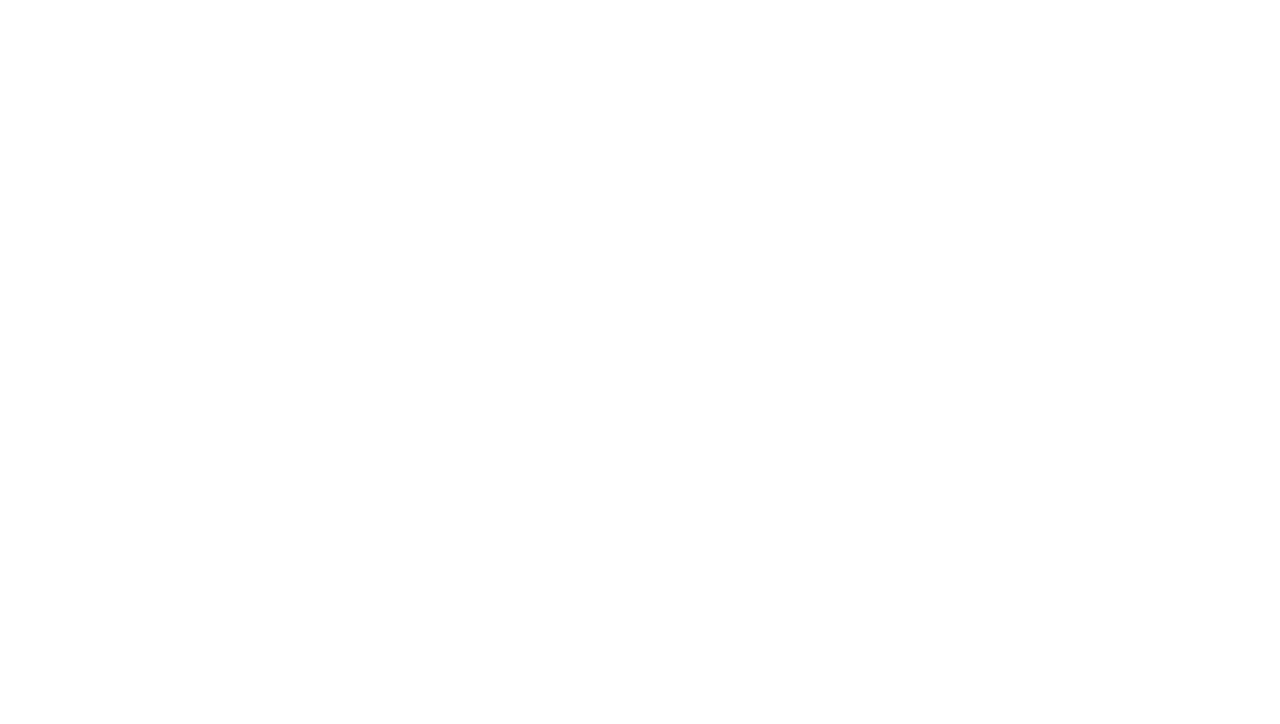
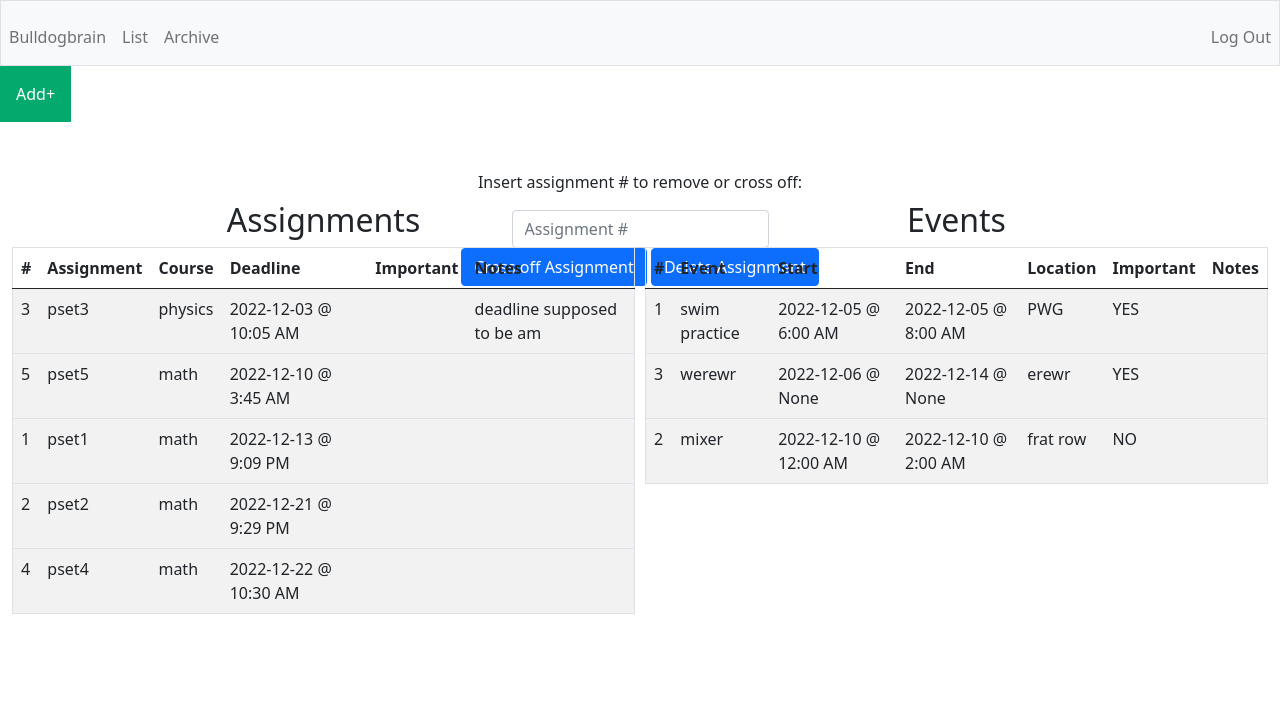
Before and after one commit to adhamhus/CS50FinalProject, a Flask app: page /archive in a window 1280 px wide. Before the commit the part shown is empty. Shown: the top 724 px of the page. Run offline with Flask 2, Linux system fonts and the light colour scheme; a user stored in the database is signed in; some libraries are stand-ins or nearby versions.

Commit message:
starting day view and cross out

```diff
--- a/bulldogbrain/app.py
+++ b/bulldogbrain/app.py
@@ -193,11 +193,19 @@
 
     """List view of assignments and events"""
     # Populates the list html table
-    assignments = db.execute(
-        "SELECT title, course, date(deadline) as date, CASE WHEN StrFTime('%H', deadline) % 12 = 0 THEN 12 ELSE StrFTime('%H', deadline) % 12 END || ':' || StrFTime('%M', deadline) || ' ' || CASE WHEN CAST(StrFTime('%H', deadline) AS INTEGER) > 12 THEN 'PM' ELSE 'AM' END 'time', importance, notes FROM assignments WHERE user_id = ? ORDER BY deadline ASC", session["user_id"])
-    events = db.execute(
-        "SELECT title, location, start_date, CASE WHEN StrFTime('%H', start_time) % 12 = 0 THEN 12 ELSE StrFTime('%H', start_time) % 12 END || ':' || StrFTime('%M', start_time) || ' ' || CASE WHEN CAST(StrFTime('%H', start_time) AS INTEGER) > 12 THEN 'PM' ELSE 'AM' END 'start_time', end_date, CASE WHEN StrFTime('%H', end_time) % 12 = 0 THEN 12 ELSE StrFTime('%H', end_time) % 12 END || ':' || StrFTime('%M', end_time) || ' ' || CASE WHEN CAST(StrFTime('%H', end_time) AS INTEGER) > 12 THEN 'PM' ELSE 'AM' END 'end_time', importance, notes FROM events WHERE user_id = ? ORDER BY start_date ASC, start_time ASC", session["user_id"])
-    return render_template("list.html", assignments=assignments, events=events)
+    if request.method == "POST":
+        return render_template("list.html", assignments=assignments, events=events)
+    else:
+        assignments = db.execute(
+            "SELECT id, title, course, date(deadline) as date, CASE WHEN StrFTime('%H', deadline) % 12 = 0 THEN 12 ELSE StrFTime('%H', deadline) % 12 END || ':' || StrFTime('%M', deadline) || ' ' || CASE WHEN CAST(StrFTime('%H', deadline) AS INTEGER) > 12 THEN 'PM' ELSE 'AM' END 'time', importance, notes FROM assignments WHERE user_id = ? ORDER BY deadline ASC", session["user_id"])
+        events = db.execute(
+            "SELECT event_id, title, location, start_date, CASE WHEN StrFTime('%H', start_time) % 12 = 0 THEN 12 ELSE StrFTime('%H', start_time) % 12 END || ':' || StrFTime('%M', start_time) || ' ' || CASE WHEN CAST(StrFTime('%H', start_time) AS INTEGER) > 12 THEN 'PM' ELSE 'AM' END 'start_time', end_date, CASE WHEN StrFTime('%H', end_time) % 12 = 0 THEN 12 ELSE StrFTime('%H', end_time) % 12 END || ':' || StrFTime('%M', end_time) || ' ' || CASE WHEN CAST(StrFTime('%H', end_time) AS INTEGER) > 12 THEN 'PM' ELSE 'AM' END 'end_time', importance, notes FROM events WHERE user_id = ? ORDER BY start_date ASC, start_time ASC", session["user_id"])
+        return render_template("list.html", assignments=assignments, events=events)
+
+@app.route("/cross_out_assignment", methods=["GET", "POST"])
+
+def cross_out_assignment():
+    cross_out_assignments = db.execute("UPDATE assignments SET completed = '1' WHERE id = ?", assignment_id)
 
 @app.route("/archive", methods=["GET", "POST"])
 def archive():
--- a/bulldogbrain/templates/archive.html
+++ b/bulldogbrain/templates/archive.html
@@ -0,0 +1,76 @@
+{% extends "layout.html" %}
+
+{% block title %}
+    List View
+{% endblock %}
+
+{% block main %}
+<div>
+    <form action="/list" method="post">
+        <p>Insert assignment # to remove or cross off:</p>
+        <input autocomplete="off" class="form-control mx-auto w-auto" id="assignment_id" name="assignment_id" placeholder="Assignment #" type="int" required>
+        <button class="btn btn-primary" type="submit">Cross off Assignment</button>
+        <button class="btn btn-primary" type="submit">Delete Assignment</button>
+    </form>
+</div>
+<div class="row">
+<div class="column">
+    <h2 style = "position:relative;top:-90px">Assignments</h2>
+        <table style = "position:relative;top:-90px" class="table table-striped">
+            <thead>
+                <tr>
+                    <th>#</th>
+                    <th>Assignment</th>
+                    <th>Course</th>
+                    <th>Deadline</th>
+                    <th>Important</th>
+                    <th>Notes</th>
+                </tr>
+            </thead>
+            <tbody>
+                <!-- TODO: Loop through the database entries to display them in this table -->
+                {% for assignments in assignments %}
+                <tr>
+                    <td>{{ assignments.id }}</td>
+                    <td>{{ assignments.title }}</td>
+                    <td>{{ assignments.course }}</td>
+                    <td>{{ assignments.date }} @ {{ assignments.time }}</td>
+                    <td>{{ assignments.importance }}</td>
+                    <td>{{ assignments.notes }}</td>
+                </tr>
+                {% endfor %}
+            </tbody>
+        </table>
+    </div>
+    <div class="column">
+        <h2 style = "position:relative;top:-90px">Events</h2>
+        <table style = "position:relative;top:-90px" class="table table-striped">
+            <thead>
+                <tr>
+                    <th>#</th>
+                    <th>Event</th>
+                    <th>Start</th>
+                    <th>End</th>
+                    <th>Location</th>
+                    <th>Important</th>
+                    <th>Notes</th>
+                </tr>
+            </thead>
+            <tbody>
+                <!-- TODO: Loop through the database entries to display them in this table -->
+                {% for events in events %}
+                <tr>
+                    <td>{{ events.event_id }}</td>
+                    <td>{{ events.title }}</td>
+                    <td>{{ events.start_date }} @ {{ events.start_time }}</td>
+                    <td>{{ events.end_date }} @ {{ events.end_time }}</td>
+                    <td>{{ events.location }}</td>
+                    <td>{{ events.importance }}</td>
+                    <td>{{ events.notes }}</td>
+                </tr>
+                {% endfor %}
+            </tbody>
+        </table>
+    </div>
+</div>
+{% endblock %}
--- a/bulldogbrain/templates/login.html
+++ b/bulldogbrain/templates/login.html
@@ -17,5 +17,5 @@
     <div>
 
     </div>
-    <img src="https://d3mojdi32uv7q.cloudfront.net/images/2021/8/18/HD19yalebowl.jpg" alt="Handsome Dan as a Puppy">
+    <img src="https://d3mojdi32uv7q.cloudfront.net/images/2021/8/18/HD19yalebowl.jpg" alt="Handsome Dan as a Puppy" style:"width:128px;height:128px;">
 {% endblock %}
--- a/bulldogbrain/templates/urgent.html
+++ b/bulldogbrain/templates/urgent.html
@@ -5,5 +5,5 @@
 {% endblock %}
 
 {% block main %}
-    <h1>Urgent Events and Assignments</h1>
+    <h1>Today</h1>
 {% endblock %}
```
Also changed, not shown: bulldogbrain/templates/list.html (+10 -1 lines), bulldogbrain/bulldogbrain.db, 3 other files.
